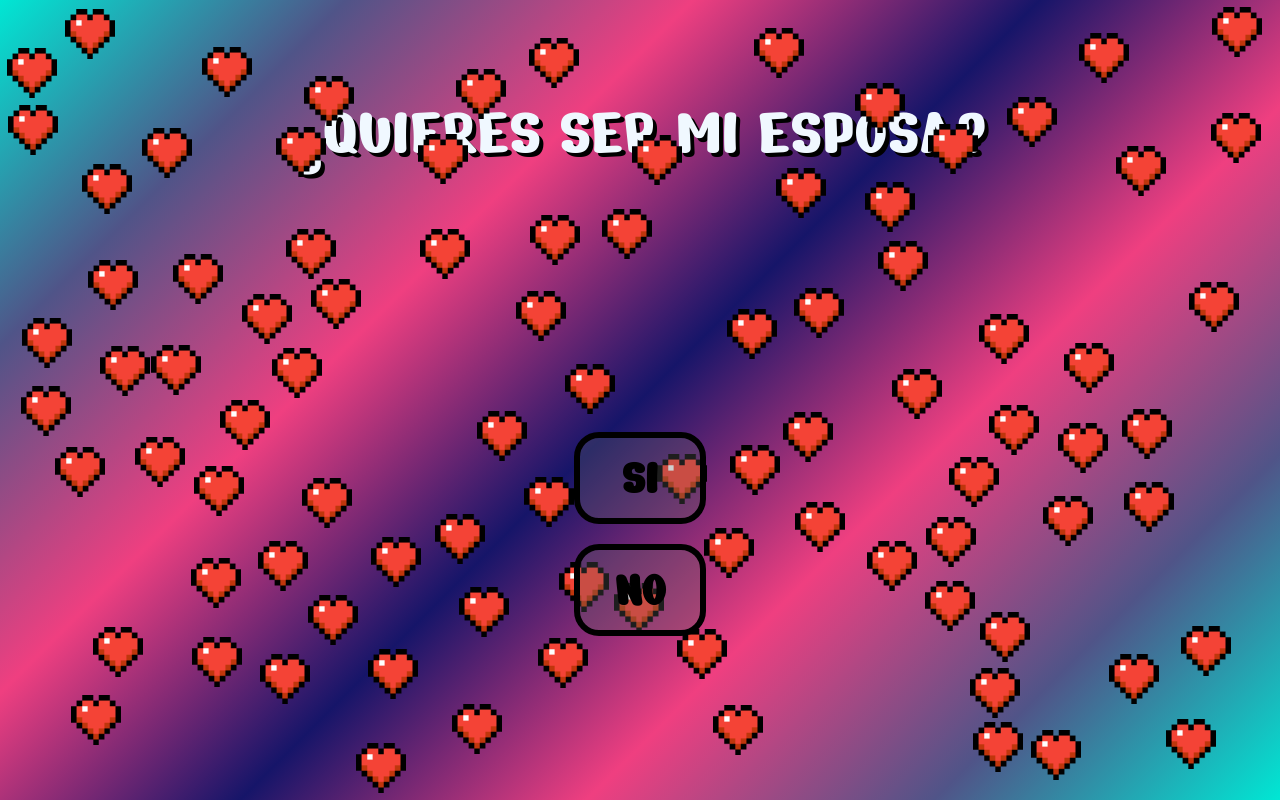
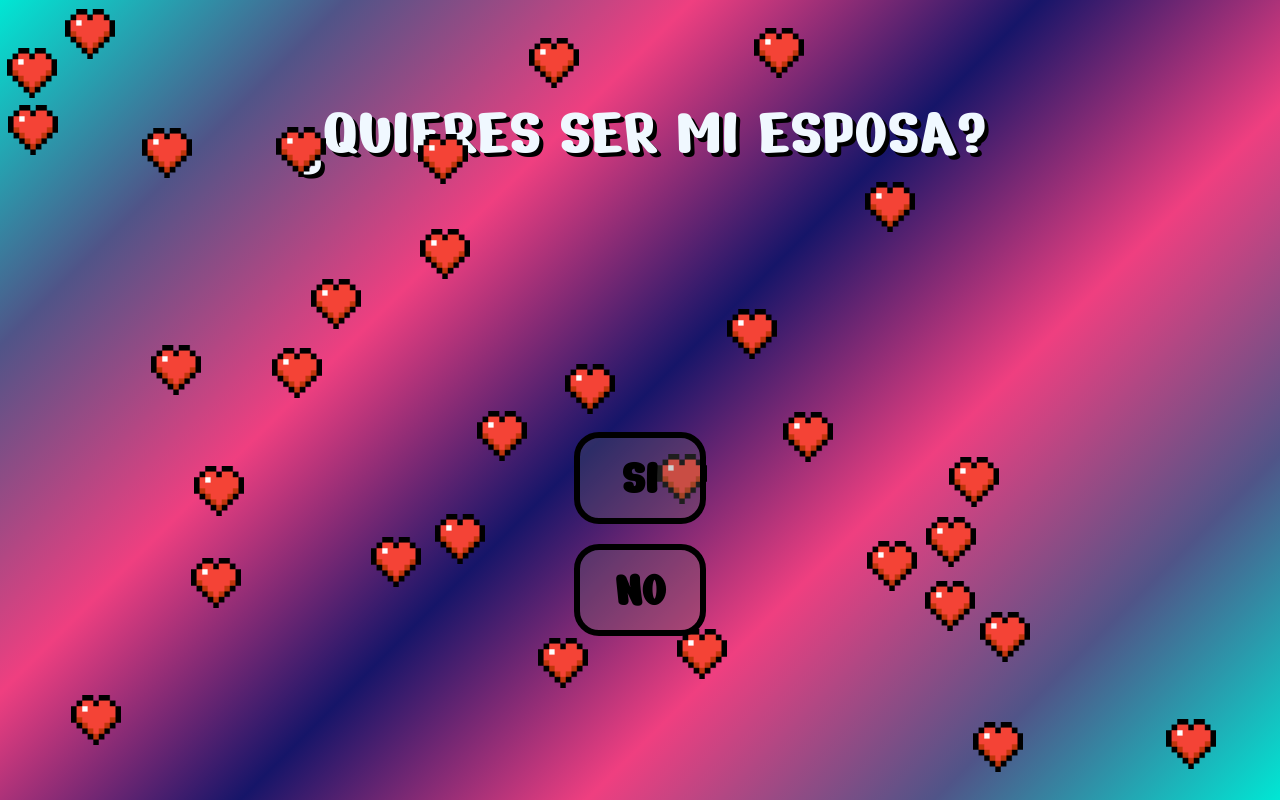
Before and after one commit to MarcoD3V3/Te-amooo, a plain HTML site: page index.html in a window 1280 px wide. Drawn offline with Linux system fonts and the light colour scheme; a web font is replaced by a local one.

Commit message:
Update index.html

```diff
--- a/index.html
+++ b/index.html
@@ -72,122 +72,6 @@
 			src="pixil-frame-0.png"
 			alt="Heart 32"
 			class="heart"
-		/><img src="pixil-frame-0.png" alt="Heart 33" class="heart" /><img
-			src="pixil-frame-0.png"
-			alt="Heart 34"
-			class="heart"
-		/><img src="pixil-frame-0.png" alt="Heart 35" class="heart" /><img
-			src="pixil-frame-0.png"
-			alt="Heart 36"
-			class="heart"
-		/><img src="pixil-frame-0.png" alt="Heart 37" class="heart" /><img
-			src="pixil-frame-0.png"
-			alt="Heart 38"
-			class="heart"
-		/><img src="pixil-frame-0.png" alt="Heart 39" class="heart" /><img
-			src="pixil-frame-0.png"
-			alt="Heart 40"
-			class="heart"
-		/><img src="pixil-frame-0.png" alt="Heart 41" class="heart" /><img
-			src="pixil-frame-0.png"
-			alt="Heart 42"
-			class="heart"
-		/><img src="pixil-frame-0.png" alt="Heart 43" class="heart" /><img
-			src="pixil-frame-0.png"
-			alt="Heart 44"
-			class="heart"
-		/><img src="pixil-frame-0.png" alt="Heart 45" class="heart" /><img
-			src="pixil-frame-0.png"
-			alt="Heart 46"
-			class="heart"
-		/><img src="pixil-frame-0.png" alt="Heart 47" class="heart" /><img
-			src="pixil-frame-0.png"
-			alt="Heart 48"
-			class="heart"
-		/><img src="pixil-frame-0.png" alt="Heart 49" class="heart" /><img
-			src="pixil-frame-0.png"
-			alt="Heart 50"
-			class="heart"
-		/><img src="pixil-frame-0.png" alt="Heart 51" class="heart" /><img
-			src="pixil-frame-0.png"
-			alt="Heart 52"
-			class="heart"
-		/><img src="pixil-frame-0.png" alt="Heart 53" class="heart" /><img
-			src="pixil-frame-0.png"
-			alt="Heart 54"
-			class="heart"
-		/><img src="pixil-frame-0.png" alt="Heart 55" class="heart" /><img
-			src="pixil-frame-0.png"
-			alt="Heart 56"
-			class="heart"
-		/><img src="pixil-frame-0.png" alt="Heart 57" class="heart" /><img
-			src="pixil-frame-0.png"
-			alt="Heart 58"
-			class="heart"
-		/><img src="pixil-frame-0.png" alt="Heart 59" class="heart" /><img
-			src="pixil-frame-0.png"
-			alt="Heart 60"
-			class="heart"
-		/><img src="pixil-frame-0.png" alt="Heart 61" class="heart" /><img
-			src="pixil-frame-0.png"
-			alt="Heart 62"
-			class="heart"
-		/><img src="pixil-frame-0.png" alt="Heart 63" class="heart" /><img
-			src="pixil-frame-0.png"
-			alt="Heart 64"
-			class="heart"
-		/><img src="pixil-frame-0.png" alt="Heart 65" class="heart" /><img
-			src="pixil-frame-0.png"
-			alt="Heart 66"
-			class="heart"
-		/><img src="pixil-frame-0.png" alt="Heart 67" class="heart" /><img
-			src="pixil-frame-0.png"
-			alt="Heart 68"
-			class="heart"
-		/><img src="pixil-frame-0.png" alt="Heart 69" class="heart" /><img
-			src="pixil-frame-0.png"
-			alt="Heart 70"
-			class="heart"
-		/><img src="pixil-frame-0.png" alt="Heart 71" class="heart" /><img
-			src="pixil-frame-0.png"
-			alt="Heart 72"
-			class="heart"
-		/><img src="pixil-frame-0.png" alt="Heart 73" class="heart" /><img
-			src="pixil-frame-0.png"
-			alt="Heart 74"
-			class="heart"
-		/><img src="pixil-frame-0.png" alt="Heart 75" class="heart" /><img
-			src="pixil-frame-0.png"
-			alt="Heart 76"
-			class="heart"
-		/><img src="pixil-frame-0.png" alt="Heart 77" class="heart" /><img
-			src="pixil-frame-0.png"
-			alt="Heart 78"
-			class="heart"
-		/><img src="pixil-frame-0.png" alt="Heart 79" class="heart" /><img
-			src="pixil-frame-0.png"
-			alt="Heart 80"
-			class="heart"
-		/><img src="pixil-frame-0.png" alt="Heart 81" class="heart" /><img
-			src="pixil-frame-0.png"
-			alt="Heart 82"
-			class="heart"
-		/><img src="pixil-frame-0.png" alt="Heart 83" class="heart" /><img
-			src="pixil-frame-0.png"
-			alt="Heart 84"
-			class="heart"
-		/><img src="pixil-frame-0.png" alt="Heart 85" class="heart" /><img
-			src="pixil-frame-0.png"
-			alt="Heart 86"
-			class="heart"
-		/><img src="pixil-frame-0.png" alt="Heart 87" class="heart" /><img
-			src="pixil-frame-0.png"
-			alt="Heart 88"
-			class="heart"
-		/><img src="pixil-frame-0.png" alt="Heart 89" class="heart" /><img
-			src="pixil-frame-0.png"
-			alt="Heart 90"
-			class="heart"
 		/>
 		<div class="contenedor">
 			<div class="title"><p class="aquiii">¿QUIERES SER MI ESPOSA?</p></div>
```
